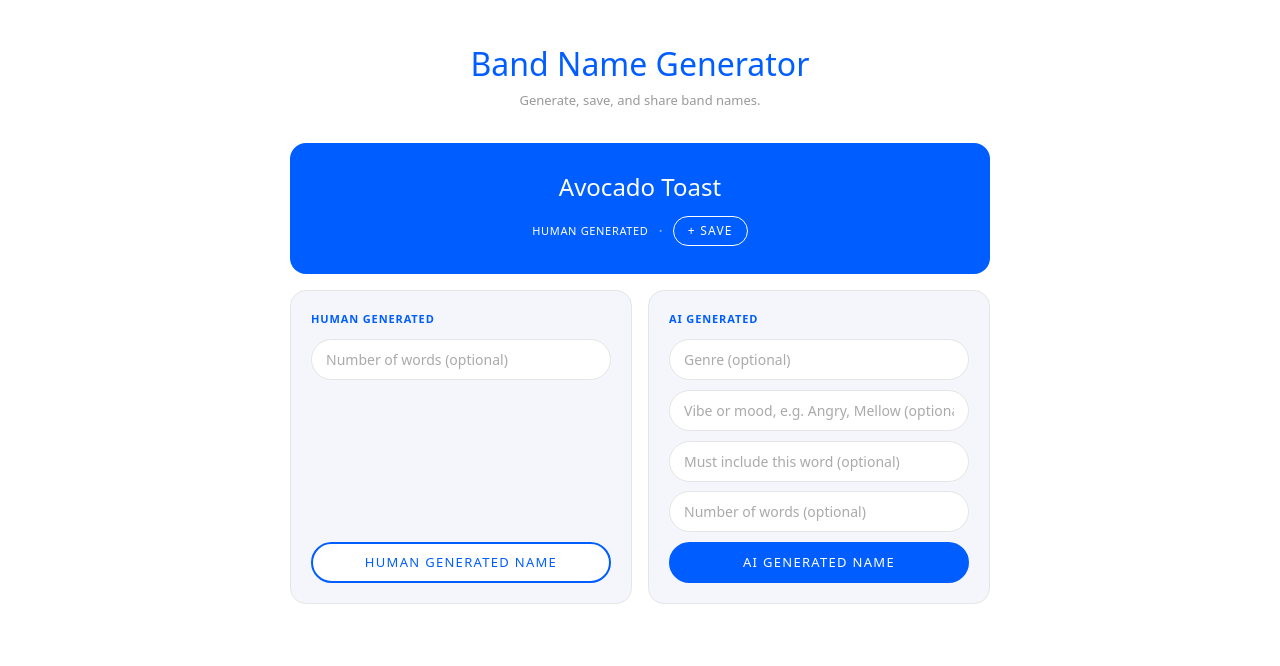
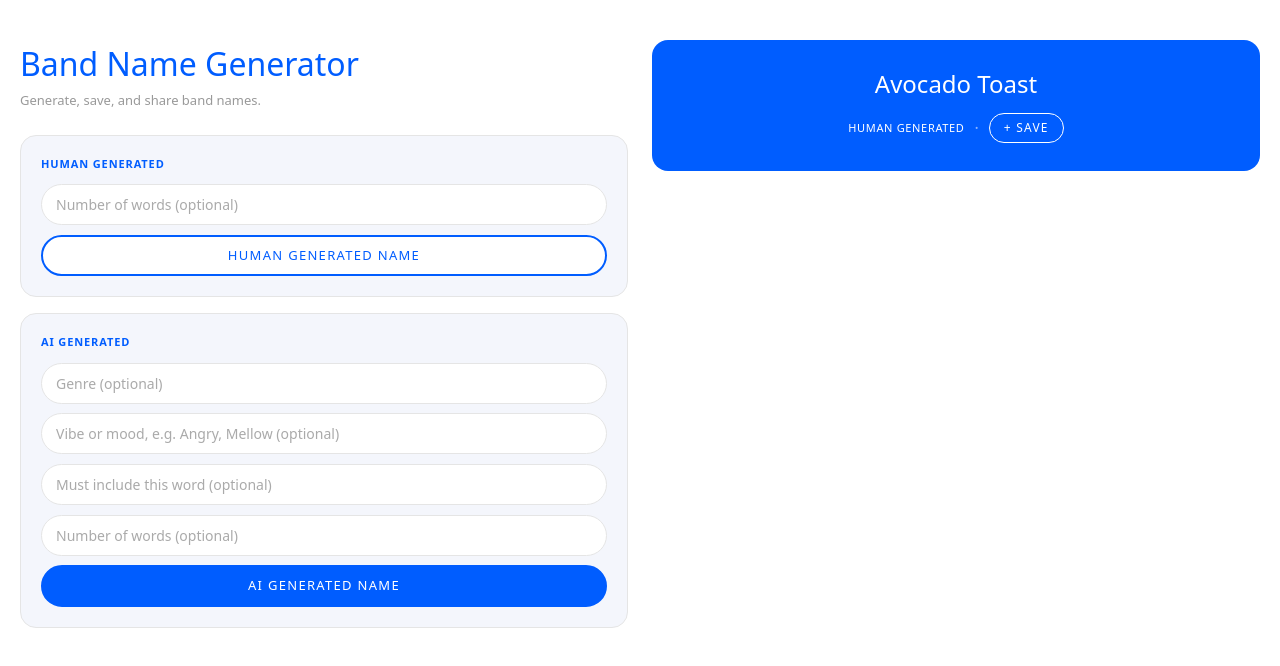
Before and after one commit to psawce/band-name-generator, a Next.js app: page / in a window 1280 px wide. Both pictures are taken after a click on the button "HUMAN GENERATED NAME". Shown: the top 666 px of the page. Built offline with nearby package versions, Linux system fonts and the light colour scheme.

Commit message:
Update page.js

```diff
--- a/app/page.js
+++ b/app/page.js
@@ -92,15 +92,26 @@ function countWordsInBandName(name) {
 }
 
 const styles = `
+  .bng-shell {
+    display: flex;
+    flex-direction: column;
+    gap: 1.25rem;
+  }
+  @media (min-width: 980px) {
+    .bng-shell {
+      flex-direction: row;
+      align-items: stretch;
+      gap: 1.5rem;
+    }
+    .bng-col {
+      width: 50%;
+      min-width: 0;
+    }
+  }
   .bng-cards {
     display: flex;
     flex-direction: column;
     gap: 1rem;
-    margin-bottom: 1rem;
-  }
-  @media (min-width: 600px) {
-    .bng-cards { flex-direction: row; align-items: stretch; }
-    .bng-card { flex: 1; }
   }
   .bng-card {
     background: #f4f6fc;
@@ -303,39 +314,15 @@ export default function Home() {
     <>
       <style>{styles}</style>
       <div style={{ background: "#fff", minHeight: "100vh", padding: "2.5rem 1.25rem", boxSizing: "border-box" }}>
-        <div style={{ maxWidth: 700, margin: "0 auto", fontFamily: "system-ui, sans-serif" }}>
-
-          <div style={{ textAlign: "center", marginBottom: "2rem" }}>
+        <div style={{ width: "100%", margin: "0 auto", fontFamily: "system-ui, sans-serif" }}>
+          <div className="bng-shell">
+            <div className="bng-col">
+              <div style={{ textAlign: "left", marginBottom: "1.5rem" }}>
                 <h1 style={{ fontSize: 32, fontWeight: 500, margin: "0 0 0.2rem", color: BLUE }}>Band Name Generator</h1>
                 <p style={{ fontSize: 13, color: MUTED, margin: 0 }}>Generate, save, and share band names.</p>
               </div>
 
-          {/* Shared Result */}
-          <div style={{ background: BLUE, border: "none", borderRadius: 16, padding: "1.75rem 1.5rem", marginBottom: "1rem", minHeight: 100, display: "flex", flexDirection: "column", alignItems: "center", justifyContent: "center", gap: 14, textAlign: "center" }}>
-            {loading ? (
-              <p style={{ fontSize: 13, color: "#fff", margin: 0 }}>Generating...</p>
-            ) : currentName ? (
-              <>
-                <span style={{ fontSize: 24, fontWeight: 500, color: "#fff", lineHeight: 1.3 }}>{currentName}</span>
-                <div style={{ display: "flex", alignItems: "center", gap: 10 }}>
-                  <span style={{ fontSize: 11, color: "#fff", letterSpacing: "0.06em", textTransform: "uppercase" }}>
-                    {source === "ai" ? "AI generated" : "Human generated"}
-                  </span>
-                  <span style={{ color: "rgba(255,255,255,0.55)" }}>·</span>
-                  <button onClick={saveName} disabled={alreadySaved} style={{ ...pillBtn("transparent", "#fff", "#fff", true), opacity: alreadySaved ? 0.45 : 1, cursor: alreadySaved ? "default" : "pointer" }}>
-                    {alreadySaved ? "Saved" : "+ Save"}
-                  </button>
-                </div>
-              </>
-            ) : (
-              <p style={{ fontSize: 13, color: "#fff", margin: 0 }}>Your band name will appear here.</p>
-            )}
-          </div>
-
-          {/* Two Cards */}
               <div className="bng-cards">
-
-            {/* Human Card */}
                 <div className="bng-card">
                   <p className="bng-card-label">Human Generated</p>
                   <select
@@ -355,7 +342,6 @@ export default function Home() {
                   </button>
                 </div>
 
-            {/* AI Card */}
                 <div className="bng-card">
                   <p className="bng-card-label">AI Generated</p>
                   <div style={{ position: "relative" }}>
@@ -401,8 +387,30 @@ export default function Home() {
                   </button>
                 </div>
               </div>
+            </div>
 
-          {/* Saved List */}
+            <div className="bng-col">
+              <div style={{ background: BLUE, border: "none", borderRadius: 16, padding: "1.75rem 1.5rem", marginBottom: "1rem", minHeight: 100, display: "flex", flexDirection: "column", alignItems: "center", justifyContent: "center", gap: 14, textAlign: "center" }}>
+                {loading ? (
+                  <p style={{ fontSize: 13, color: "#fff", margin: 0 }}>Generating...</p>
+                ) : currentName ? (
+                  <>
+                    <span style={{ fontSize: 24, fontWeight: 500, color: "#fff", lineHeight: 1.3 }}>{currentName}</span>
+                    <div style={{ display: "flex", alignItems: "center", gap: 10 }}>
+                      <span style={{ fontSize: 11, color: "#fff", letterSpacing: "0.06em", textTransform: "uppercase" }}>
+                        {source === "ai" ? "AI generated" : "Human generated"}
+                      </span>
+                      <span style={{ color: "rgba(255,255,255,0.55)" }}>·</span>
+                      <button onClick={saveName} disabled={alreadySaved} style={{ ...pillBtn("transparent", "#fff", "#fff", true), opacity: alreadySaved ? 0.45 : 1, cursor: alreadySaved ? "default" : "pointer" }}>
+                        {alreadySaved ? "Saved" : "+ Save"}
+                      </button>
+                    </div>
+                  </>
+                ) : (
+                  <p style={{ fontSize: 13, color: "#fff", margin: 0 }}>Your band name will appear here.</p>
+                )}
+              </div>
+
               {savedNames.length > 0 && (
                 <div style={{ marginTop: "1rem" }}>
                   <div style={{ display: "flex", alignItems: "center", justifyContent: "space-between", marginBottom: "0.75rem" }}>
@@ -442,6 +450,8 @@ export default function Home() {
               )}
             </div>
           </div>
+        </div>
+      </div>
     </>
   );
 }
```
Lines whose indentation alone changed are shown as unchanged.
